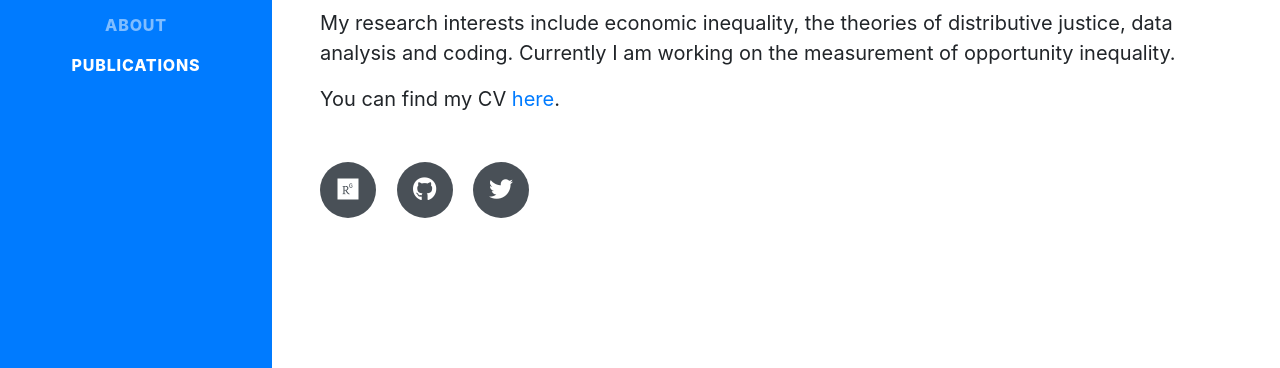
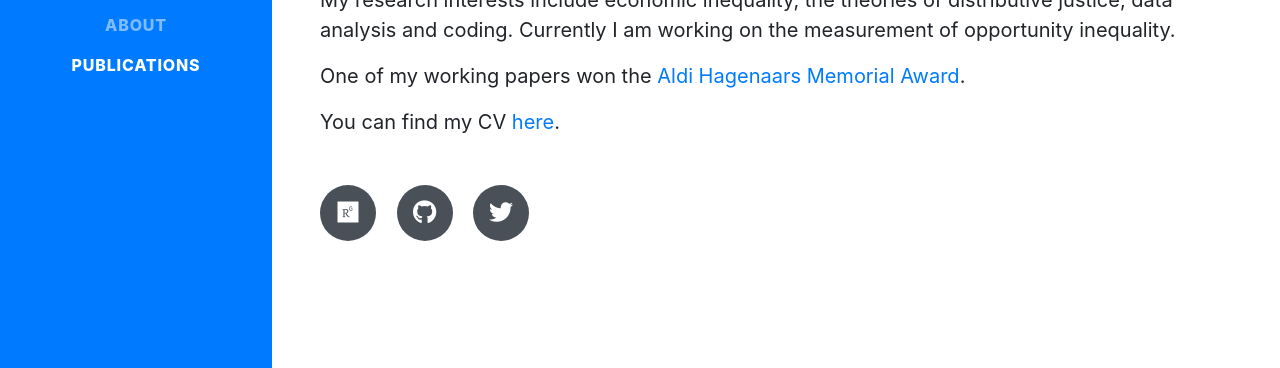
Before and after one commit to hugobaltasar/web-page, a website with bundled scripts: page hvalle-inclan/index.html in a window 1280 px wide. Shown: the part 429-797 px from the top of the page. Built offline with nearby package versions, Linux system fonts and the light colour scheme; a web font is replaced by a local one.

Commit message:
including mention of aldi award

```diff
--- a/hvalle-inclan/index.html
+++ b/hvalle-inclan/index.html
@@ -65,6 +65,8 @@
           <p class="lead mb-3">I am a PhD candidate at the <a href="https://www.uvigo.gal/uvigo_en/index.html" target="uvigo">University of Vigo</a>, and a member of <a href="https://ecobas.webs.uvigo.es/index_en.php" target="ecobas">ECOBAS</a> and <a href="https://www.equalitas.es/en" target="equalitas">EQUALITAS</a>. In the Spring 2019 I was a visiting scholar at the department of economics at <a href="https://econ.jhu.edu/Johns" target="jhu">Johns Hopkins University</a>.
           </p>
           <p class="lead mb-3">My research interests include economic inequality, the theories of distributive justice, data analysis and coding. Currently I am working on the measurement of opportunity inequality.
+          </p>
+          <p class="lead mb-3">One of my working papers won the <a href="https://www.lisdatacenter.org/news-and-events/lis-granted-the-aldi-award-for-2019-lis-working-paper/" target="aldi">Aldi Hagenaars Memorial Award</a>.
           </p>
           <p class="lead mb-5">You can find my CV <a href="cv/CV-delValle-Inclan.pdf" target="cv">here</a>.
           </p>
```
